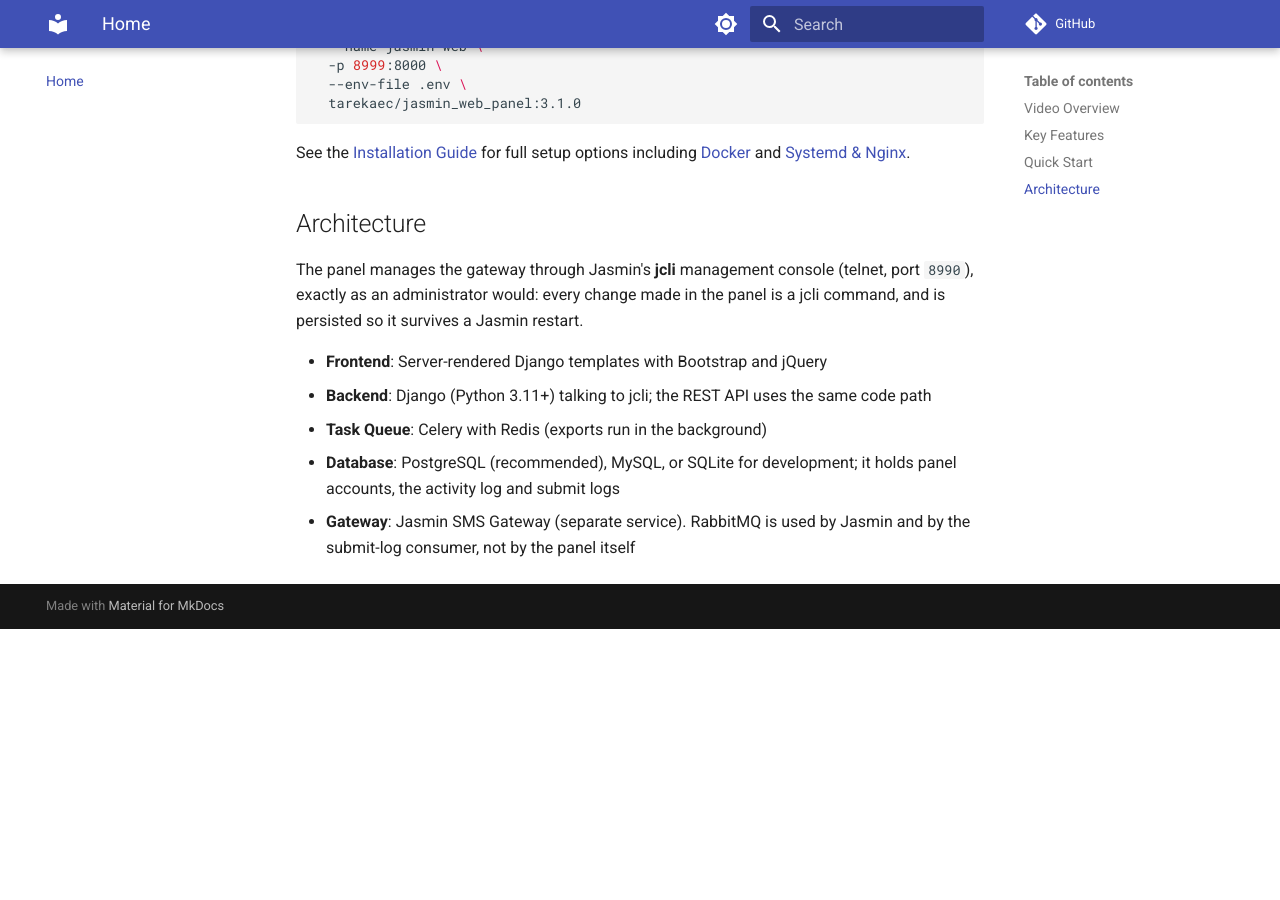
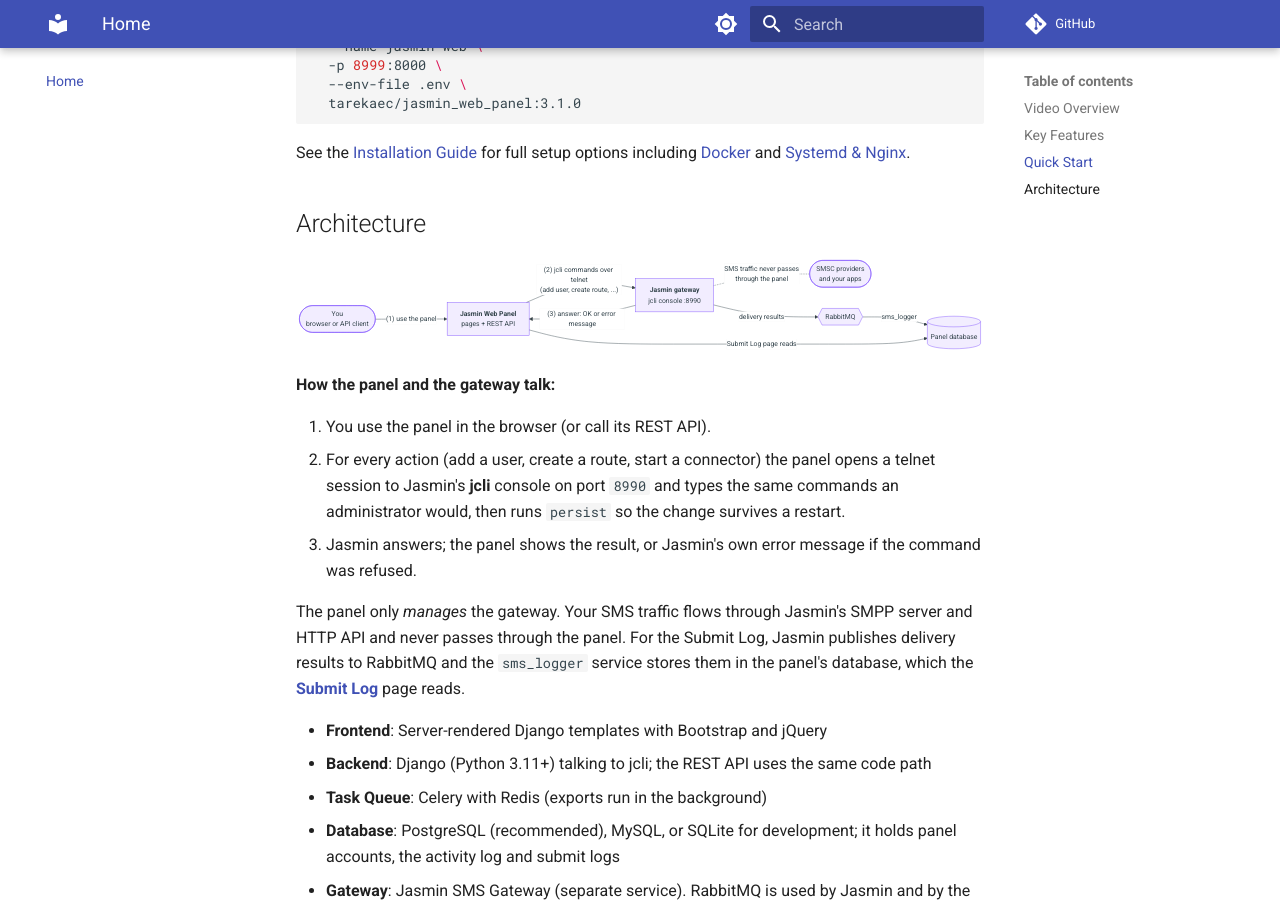
Before and after one commit to 101t/jasmin-web-panel, an MkDocs documentation site: the page built from docs/index.md, in a window 1280 px wide and 900 px high, scrolled down 1692 px. Built offline with MkDocs 1.6.1 and Material for MkDocs 9.7.7, drawn with Linux system fonts in a browser that asks for light colours; comment, search, counter and statistics services are not loaded; before the commit the page ends 2321 px from its top, so only the background shows below that.

Commit message:
docs: add a diagram of how the panel talks to the gateway
A Mermaid flowchart in the README (rendered natively by GitHub) and on the
documentation home page (enabled through pymdownx.superfences) shows the
path of a panel action: browser -> panel -> jcli console on port 8990 ->
answer back, with SMS traffic bypassing the panel and the submit-log route
through RabbitMQ and sms_logger. A short numbered explanation follows each.

Checked by rendering the diagram with Mermaid in Chromium (no syntax or
markdown errors); step labels avoid a leading "1." which Mermaid parses as
a Markdown list.

Co-Authored-By: Claude Sonnet 5.5 <noreply@anthropic.com>

````diff
--- a/docs/index.md
+++ b/docs/index.md
@@ -57,8 +57,35 @@ See the [Installation Guide](getting-started/installation.md) for full setup opt
 
 ## Architecture
 
-The panel manages the gateway through Jasmin's **jcli** management console (telnet, port `8990`), exactly as an
-administrator would: every change made in the panel is a jcli command, and is persisted so it survives a Jasmin restart.
+```mermaid
+flowchart LR
+    user(["You<br/>browser or API client"])
+    panel["<b>Jasmin Web Panel</b><br/>pages + REST API"]
+    jcli["<b>Jasmin gateway</b><br/>jcli console :8990"]
+    smsc(["SMSC providers<br/>and your apps"])
+    mq{{"RabbitMQ"}}
+    db[("Panel database")]
+
+    user -- "(1) use the panel" --> panel
+    panel -- "(2) jcli commands over telnet<br/>(add user, create route, ...)" --> jcli
+    jcli -- "(3) answer: OK or error message" --> panel
+    jcli -. "SMS traffic never passes<br/>through the panel" .- smsc
+    jcli -- "delivery results" --> mq
+    mq -- "sms_logger" --> db
+    panel -- "Submit Log page reads" --> db
+```
+
+**How the panel and the gateway talk:**
+
+1. You use the panel in the browser (or call its REST API).
+2. For every action (add a user, create a route, start a connector) the panel opens a telnet session to Jasmin's
+   **jcli** console on port `8990` and types the same commands an administrator would, then runs `persist` so the
+   change survives a restart.
+3. Jasmin answers; the panel shows the result, or Jasmin's own error message if the command was refused.
+
+The panel only *manages* the gateway. Your SMS traffic flows through Jasmin's SMPP server and HTTP API and never
+passes through the panel. For the Submit Log, Jasmin publishes delivery results to RabbitMQ and the `sms_logger`
+service stores them in the panel's database, which the **[Submit Log](features/submit-log.md)** page reads.
 
 - **Frontend**: Server-rendered Django templates with Bootstrap and jQuery
 - **Backend**: Django (Python 3.11+) talking to jcli; the REST API uses the same code path
--- a/mkdocs.yml
+++ b/mkdocs.yml
@@ -31,7 +31,11 @@ theme:
 markdown_extensions:
   - admonition
   - pymdownx.details
-  - pymdownx.superfences
+  - pymdownx.superfences:
+      custom_fences:
+        - name: mermaid
+          class: mermaid
+          format: !!python/name:pymdownx.superfences.fence_code_format
   - pymdownx.highlight:
       anchor_linenums: true
       line_spans: __span
````
Also changed, not shown: README.md (+32 -0 lines).
